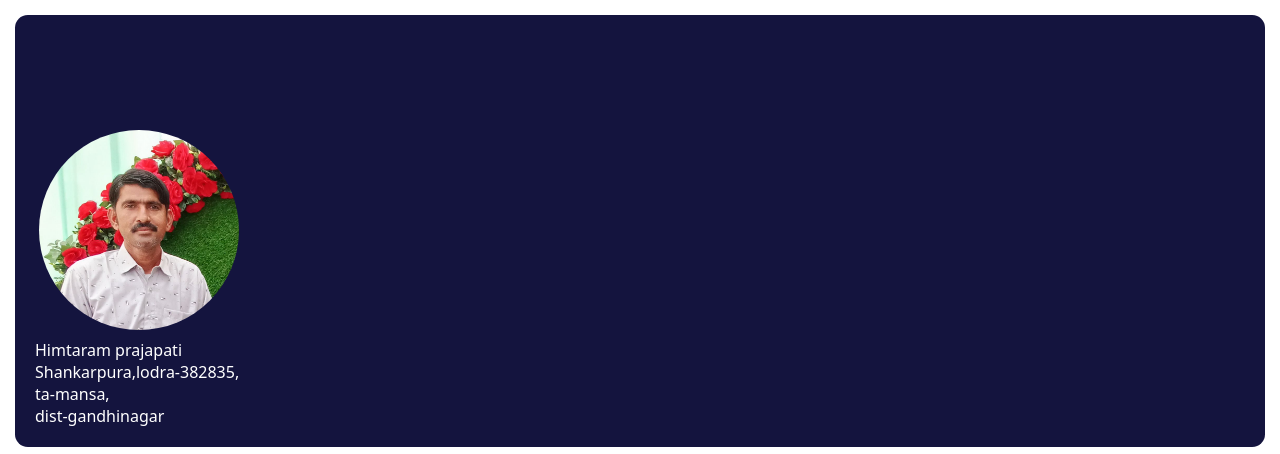
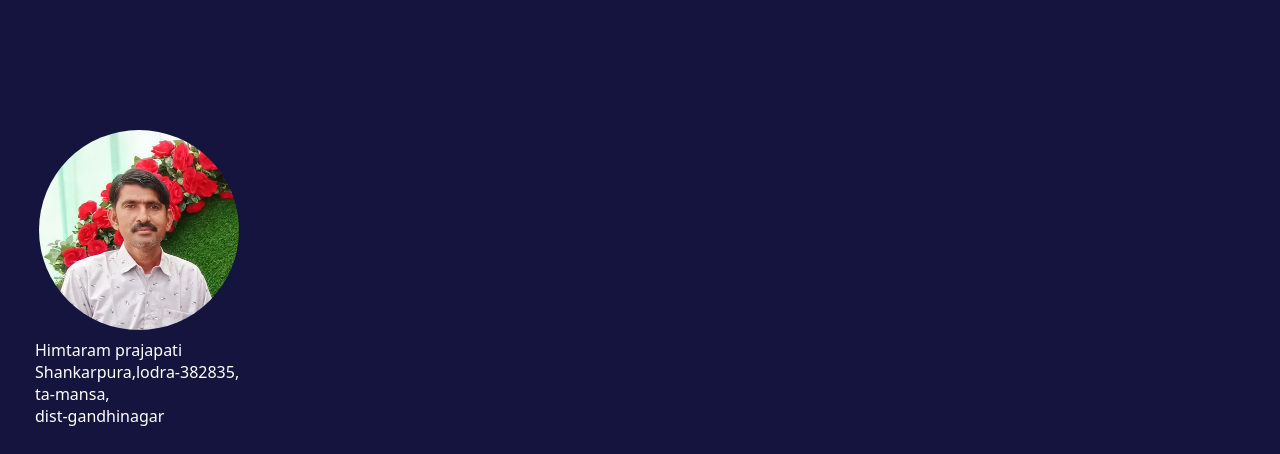
Before and after one commit to prakashhi/NEW-WEB, a plain HTML site: page index.html in a window 1280 px wide. Shown: the top 454 px of the page. Drawn offline with Linux system fonts and the light colour scheme.

Commit message:
Update u2.css

```diff
--- a/u2.css
+++ b/u2.css
@@ -38,6 +38,7 @@ body
     max-width: 100%;
   padding: 5px;
   margin: 0 auto;
+ background-color:rgb(20,20,62);
 
 
 
```
